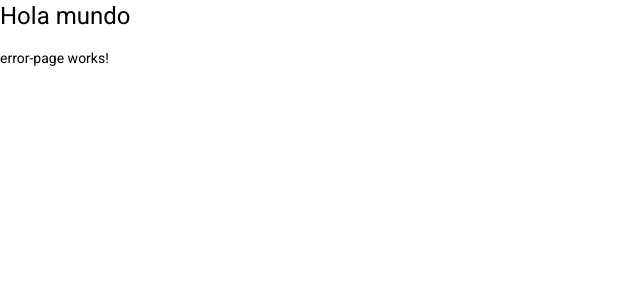
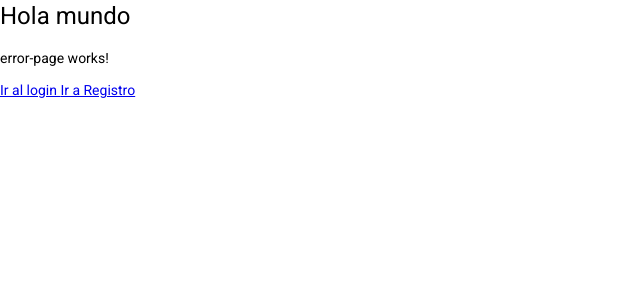
Before and after one commit to JanFreemind/05-heroesApp, an Angular app: page /404 in a window 1280 px wide. Shown: the top 300 px of the page, without its empty margins (0-640 px from the left). Built offline with nearby package versions, Linux system fonts and the light colour scheme.

Commit message:
Routas hijas y LazyLoad

```diff
--- a/src/app/app-routing.module.ts
+++ b/src/app/app-routing.module.ts
@@ -3,6 +3,10 @@
 import { ErrorPageComponent } from './shared/error-page/error-page.component';
 
 const routes: Routes = [
+  {
+    path: 'auth',
+    loadChildren: () => import('./auth/auth.module').then( m => m.AuthModule )
+  },
   {
     path: '404',
     component: ErrorPageComponent
--- a/src/app/auth/auth.module.ts
+++ b/src/app/auth/auth.module.ts
@@ -3,6 +3,7 @@
 
 import { LoginComponent } from './pages/login/login.component';
 import { RegistroComponent } from './pages/registro/registro.component';
+import { AuthRoutingModule } from './auth-routing.module';
 
 
 
@@ -12,7 +13,8 @@
     RegistroComponent
   ],
   imports: [
-    CommonModule
+    CommonModule,
+    AuthRoutingModule
   ]
 })
 export class AuthModule { }
--- a/src/app/shared/error-page/error-page.component.html
+++ b/src/app/shared/error-page/error-page.component.html
@@ -1 +1,10 @@
 <p>error-page works!</p>
+
+
+<a routerLink="/auth/login">
+    Ir al login
+</a>
+
+<a routerLink="/auth/registro">
+    Ir a Registro
+</a>
```
Also changed, not shown: src/app/auth/auth-routing.module.ts (added, +34 -0 lines).
